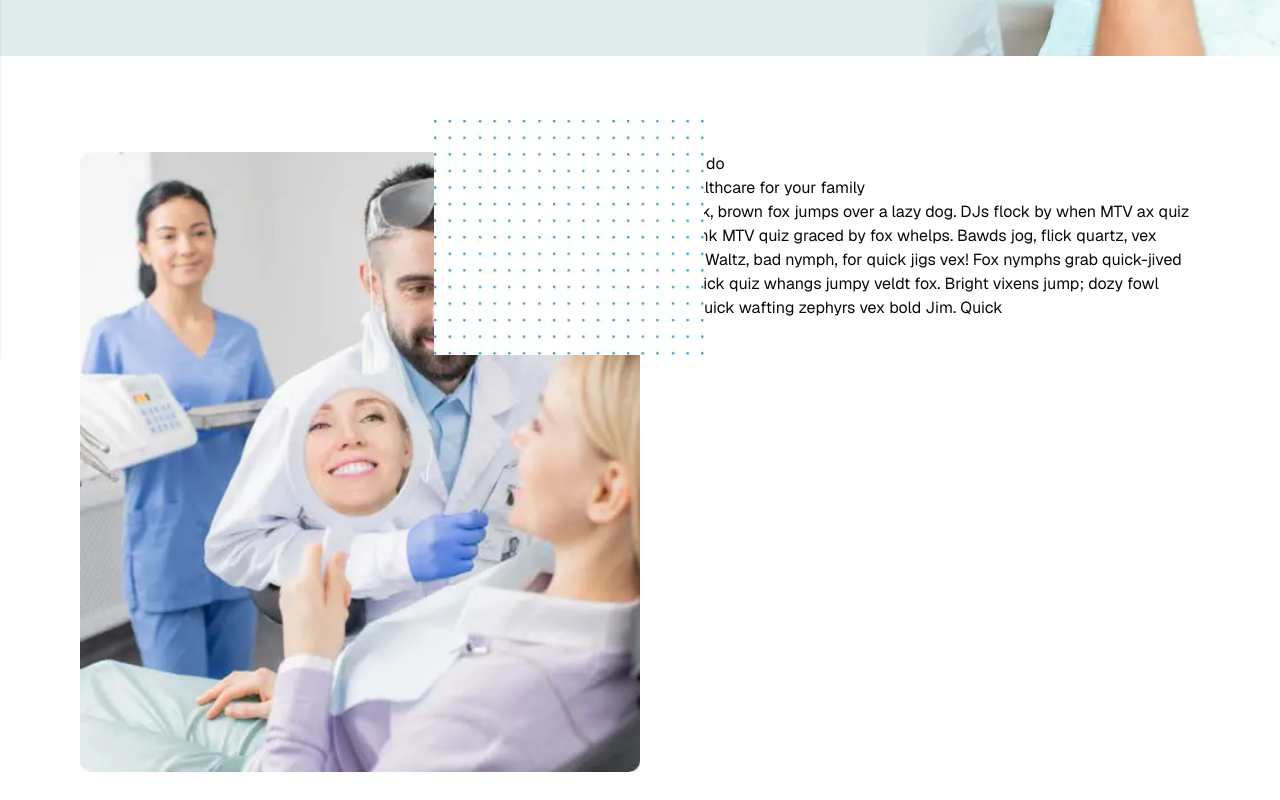
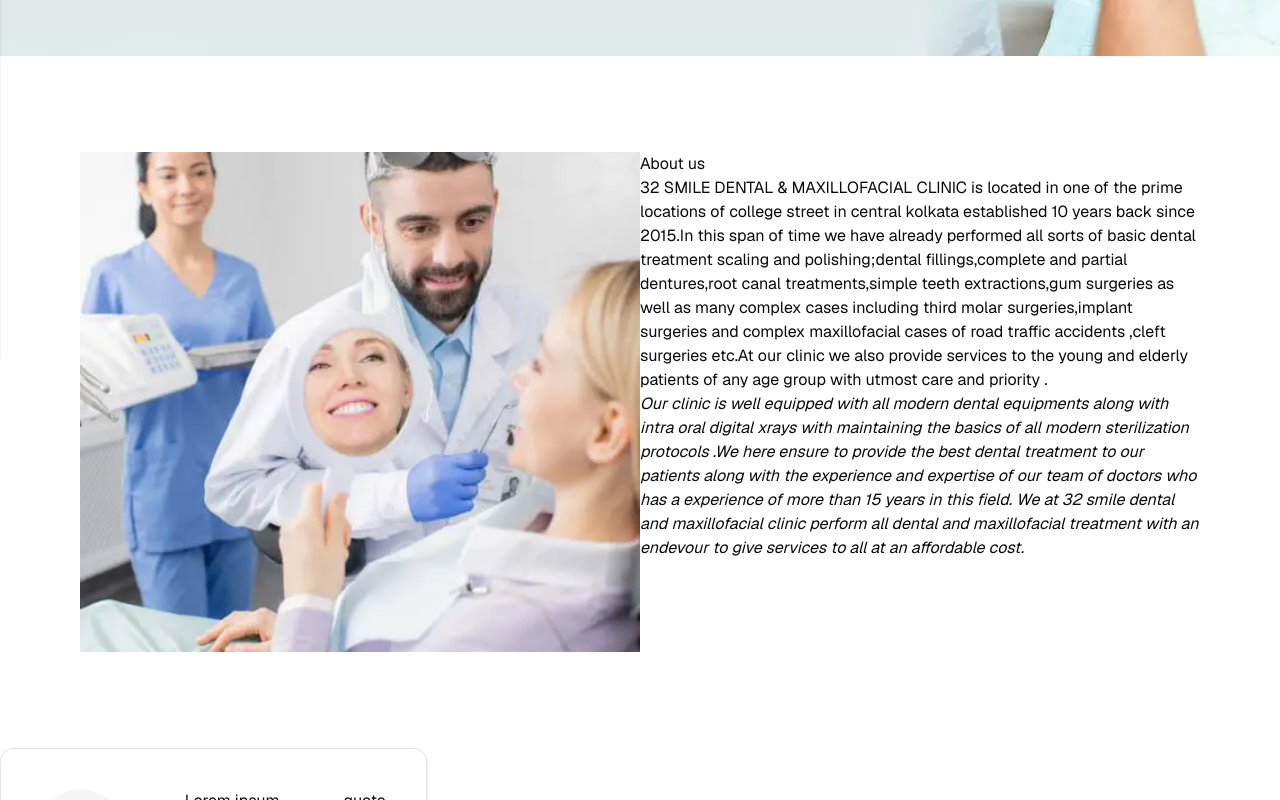
Before and after one commit to tbamar/dentist, a Next.js app: page /about-us in a window 1280 px wide. Shown: the part 440-1240 px from the top of the page. Built offline with nearby package versions, Linux system fonts and the light colour scheme.

Commit message:
Enhance clinic overview and service details; add doctor profiles and treatment cards

```diff
--- a/src/app/about-us/_components/WhatWeDo.tsx
+++ b/src/app/about-us/_components/WhatWeDo.tsx
@@ -9,34 +9,43 @@
 					<Image
 						src={'/images/about/wedo.png'}
 						alt="what we do"
-						width={500}
-						height={500}
-						className="h-full w-full object-cover"
+						width={300}
+						height={300}
+						className="h-[500px] w-full object-cover"
 					/>
-					{/* absolute grid patterm */}
-					<div className="absolute -top-8 -right-16 ">
-						<Image
-							src={'/images/about/pattern.png'}
-							alt="what we do"
-							width={270}
-							height={240}
-						/>
-					</div>
 				</div>
 
 				{/* content */}
 				<div className="content">
-					<label>what we do</label>
-					<h1>True Healthcare for your family</h1>
+					<label>About us</label>
+
 					<p>
-						The quick, brown fox jumps over a lazy dog. DJs flock by
-						when MTV ax quiz prog. Junk MTV quiz graced by fox
-						whelps. Bawds jog, flick quartz, vex nymphs. Waltz, bad
-						nymph, for quick jigs vex! Fox nymphs grab quick-jived
-						waltz. Brick quiz whangs jumpy veldt fox. Bright vixens
-						jump; dozy fowl quack. Quick wafting zephyrs vex bold
-						Jim. Quick
+						32 SMILE DENTAL & MAXILLOFACIAL CLINIC is located in one
+						of the prime locations of college street in central
+						kolkata established 10 years back since 2015.In this
+						span of time we have already performed all sorts of
+						basic dental treatment scaling and polishing;dental
+						fillings,complete and partial dentures,root canal
+						treatments,simple teeth extractions,gum surgeries as
+						well as many complex cases including third molar
+						surgeries,implant surgeries and complex maxillofacial
+						cases of road traffic accidents ,cleft surgeries etc.At
+						our clinic we also provide services to the young and
+						elderly patients of any age group with utmost care and
+						priority .
 					</p>
+					<i>
+						Our clinic is well equipped with all modern dental
+						equipments along with intra oral digital xrays with
+						maintaining the basics of all modern sterilization
+						protocols .We here ensure to provide the best dental
+						treatment to our patients along with the experience and
+						expertise of our team of doctors who has a experience of
+						more than 15 years in this field. We at 32 smile dental
+						and maxillofacial clinic perform all dental and
+						maxillofacial treatment with an endevour to give
+						services to all at an affordable cost.
+					</i>
 				</div>
 			</div>
 		</div>
```
